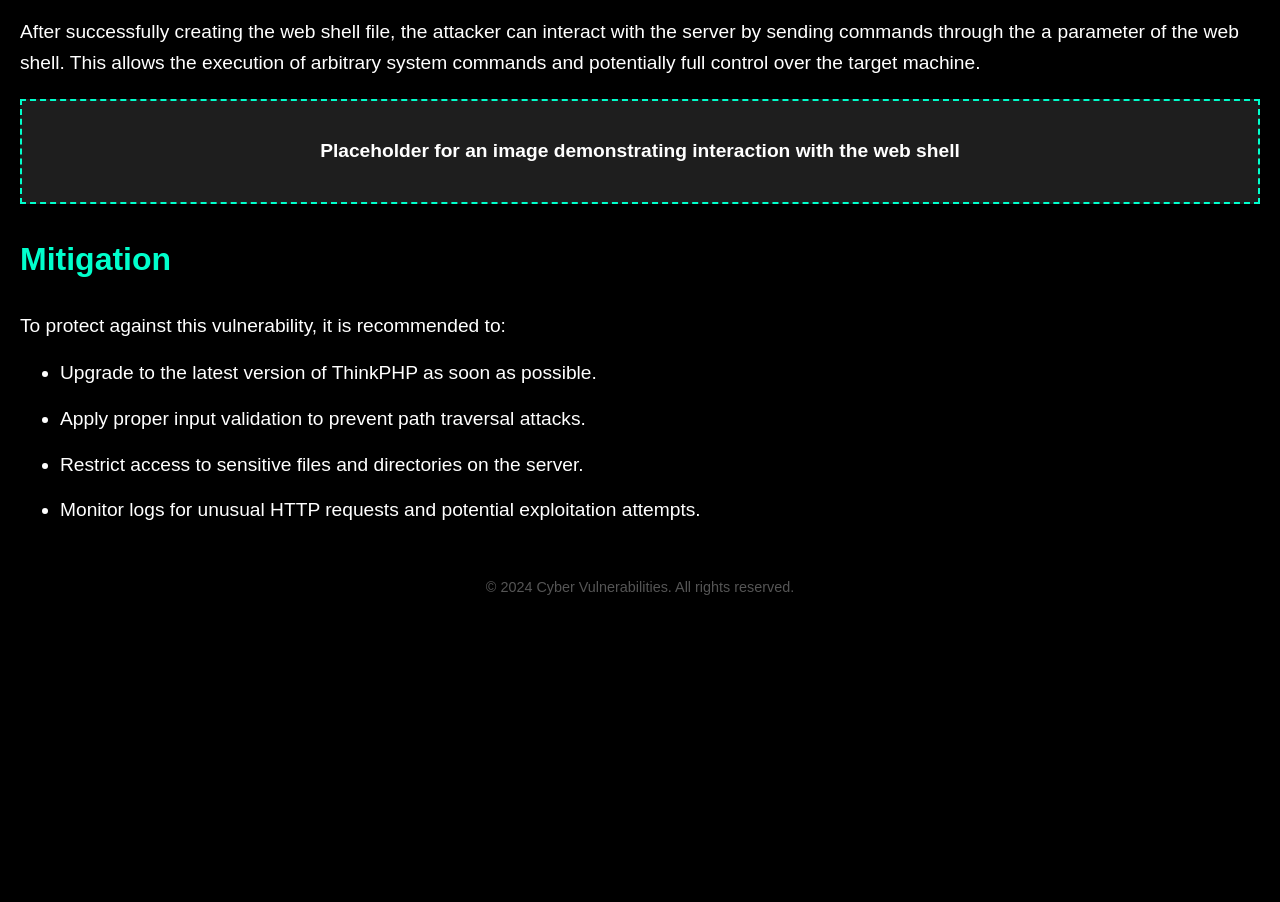
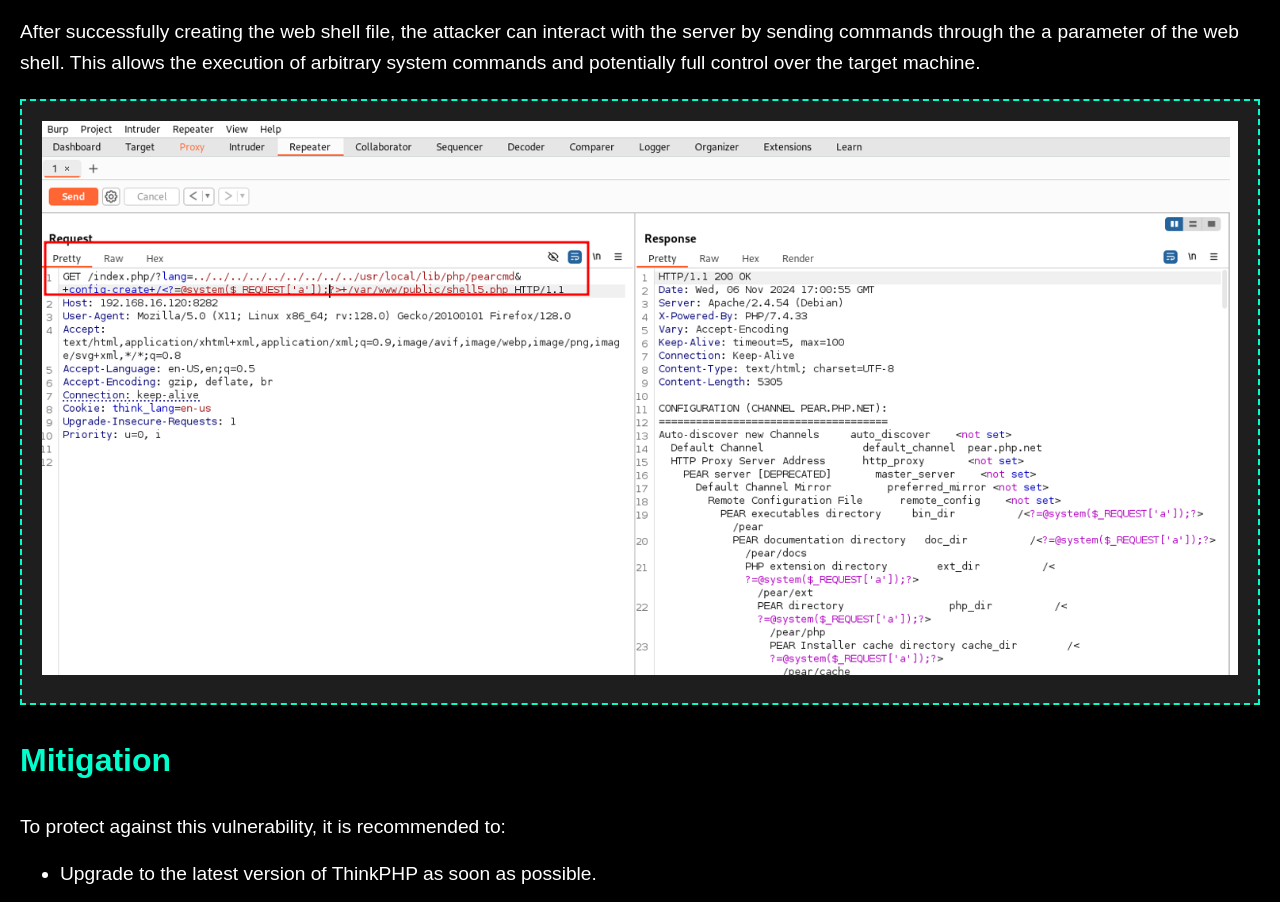
Before and after one commit to DouglasANCosta/cyber-vulnerabilities-site, a plain HTML site: page docs/vulnerability1.html in a window 1280 px wide. Shown: the part 1100-2002 px from the top of the page. Before the commit the page ends 1719 px from the top, so only its background shows below. Drawn offline with Linux system fonts and the light colour scheme.

Commit message:
Update vulnerability1.html

```diff
--- a/docs/vulnerability1.html
+++ b/docs/vulnerability1.html
@@ -102,7 +102,7 @@
     </p>
 
     <div class="image-placeholder">
-        <p><strong>Placeholder for an image demonstrating interaction with the web shell</strong></p>
+<img src="/cyber-vulnerabilities-site/imagens/Thinkphpburp.png" alt="Exploit by Burp" style="max-width: 100%; height: auto;">
     </div>
 
     <h2>Mitigation</h2>
```
